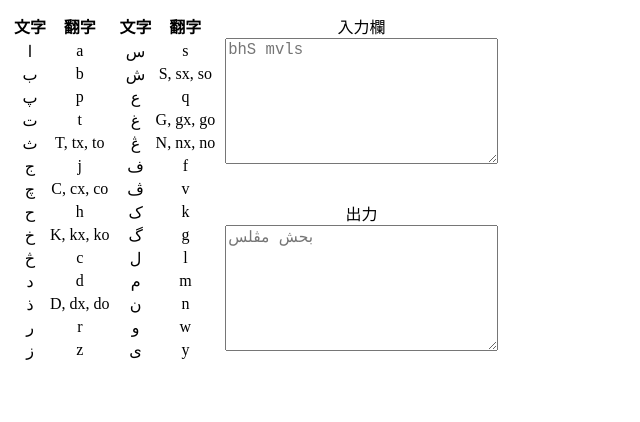
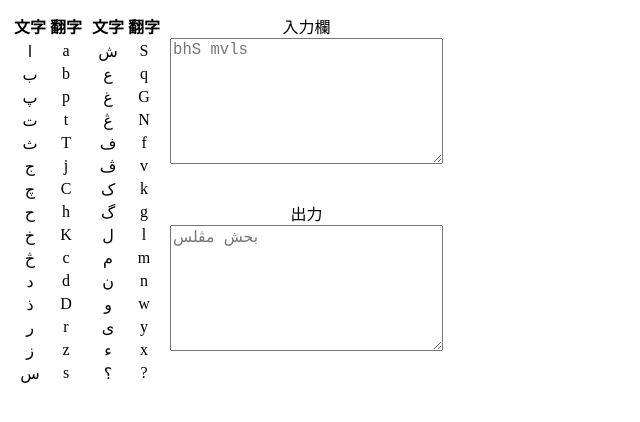
Before and after one commit to t2kohaku/bhS-mvls, a plain HTML site: page index.html in a window 1280 px wide. Shown: the whole page, without its empty margins (0-640 px from the left). Drawn offline with nearby package versions, Linux system fonts and the light colour scheme.

Commit message:
Update index.html
Add case 'x' and case '?'

```diff
--- a/index.html
+++ b/index.html
@@ -26,7 +26,7 @@
     <!-- 翻字一覧表 -->
     <table border='0'>
       <tr>
-        <!-- ひとつめ -->
+        <!-- 1つめ -->
         <td>
           <table>
             <tr>
@@ -51,7 +51,7 @@
             </tr>
             <tr>
               <td>ث</td>
-              <td>T, tx, to</td>
+              <td>T</td>
             </tr>
             <tr>
               <td>ج</td>
@@ -59,7 +59,7 @@
             </tr>
             <tr>
               <td>چ</td>
-              <td>C, cx, co</td>
+              <td>C</td>
             </tr>
             <tr>
               <td>ح</td>
@@ -67,7 +67,7 @@
             </tr>
             <tr>
               <td>خ</td>
-              <td>K, kx, ko</td>
+              <td>K</td>
             </tr>
             <tr>
               <td>څ</td>
@@ -79,7 +79,7 @@
             </tr>
             <tr>
               <td>ذ</td>
-              <td>D, dx, do</td>
+              <td>D</td>
             </tr>
             <tr>
               <td>ر</td>
@@ -89,9 +89,13 @@
               <td>ز</td>
               <td>z</td>
             </tr>
+            <tr>
+              <td>س</td>
+              <td>s</td>
+            </tr>
           </table>
         </td>
-        <!-- ふたつめ -->
+        <!-- 2つめ -->
         <td>
           <table>
             <tr>
@@ -99,12 +103,8 @@
               <th>翻字</th>
             </tr>
             <tr>
-              <td>س</td>
-              <td>s</td>
-            </tr>
-            <tr>
               <td>ش</td>
-              <td>S, sx, so</td>
+              <td>S</td>
             </tr>
             <tr>
               <td>ع</td>
@@ -112,11 +112,11 @@
             </tr>
             <tr>
               <td>غ</td>
-              <td>G, gx, go</td>
+              <td>G</td>
             </tr>
             <tr>
               <td>ڠ</td>
-              <td>N, nx, no</td>
+              <td>N</td>
             </tr>
             <tr>
               <td>ف</td>
@@ -154,8 +154,17 @@
               <td>ی</td>
               <td>y</td>
             </tr>
+            <tr>
+              <td>ء</td>
+              <td>x</td>
+            </tr>
+            <tr>
+              <td>؟</td>
+              <td>?</td>
+            </tr>
           </table>
         </td>
+        <!-- input -->
         <td>
           <table>
             <tr>
@@ -281,6 +290,12 @@
           case 'y':
             scrArab = 'ی';
             break;
+          case 'x':
+            scrArab = 'ء';
+            break;
+          case '?':
+            scrArab = '؟';
+            break;
           default:
             scrArab = scr;
             break;
```
